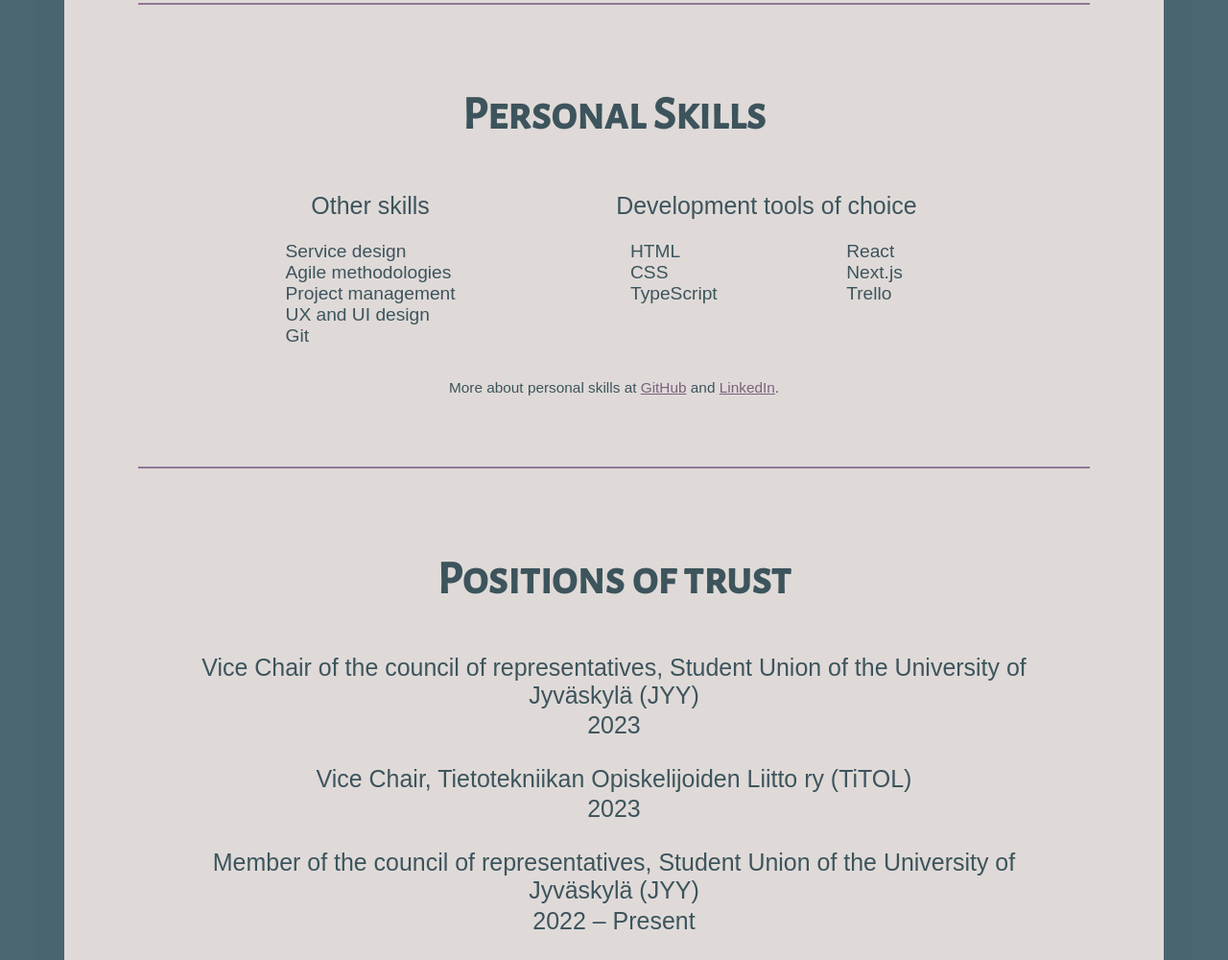
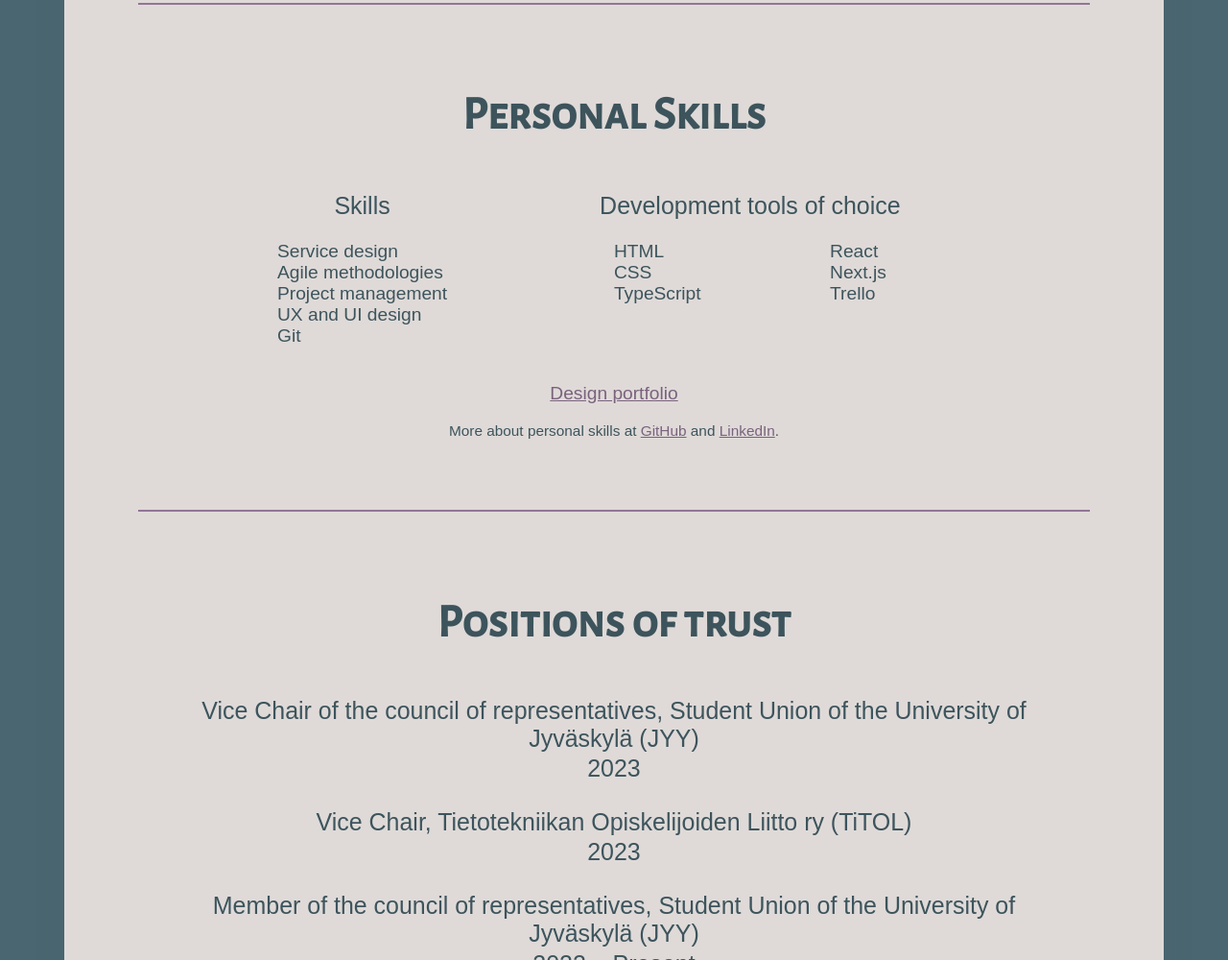
Before and after one commit to TuesdayNinja/cv-website, a plain HTML site: page index.html in a window 1280 px wide. Shown: the part 2557-3557 px from the top of the page at 96% size. Drawn offline with Linux system fonts and the light colour scheme; a web font is replaced by a local one.

Commit message:
Add design portfolio

```diff
--- a/index.html
+++ b/index.html
@@ -360,7 +360,7 @@
 			    	<div class="flex">
 
 				    	<div>
-				    		<h4 style="padding: 0 2em 0 2em">Other skills</h4>
+				    		<h4 style="padding: 0 2em 0 2em">Skills</h4>
 				    		<div class="flex2">
 					    		<p>
 									Service design<br>
@@ -394,7 +394,7 @@
 
 				    	</div>
 				    </div>
-
+						<p style="text-align: center;"> <a href="https://www.figma.com/file/tBAi0gnSMVm0gKYIaJFqOg/Portfolio?node-id=0%3A1&t=lbsoDrZgD6pDkH4E-1" target="_blank" class="linkki">Design portfolio</a></p>
 				    	<p style="font-size: 0.8em; text-align: center;">More about personal skills at
 							<a href="https://github.com/TuesdayNinja" class="linkki" target="_blank">GitHub</a>
 							and <a href="https://www.linkedin.com/in/loviisa-hurme/" class="linkki" target="_blank">LinkedIn</a>.</p>
```
